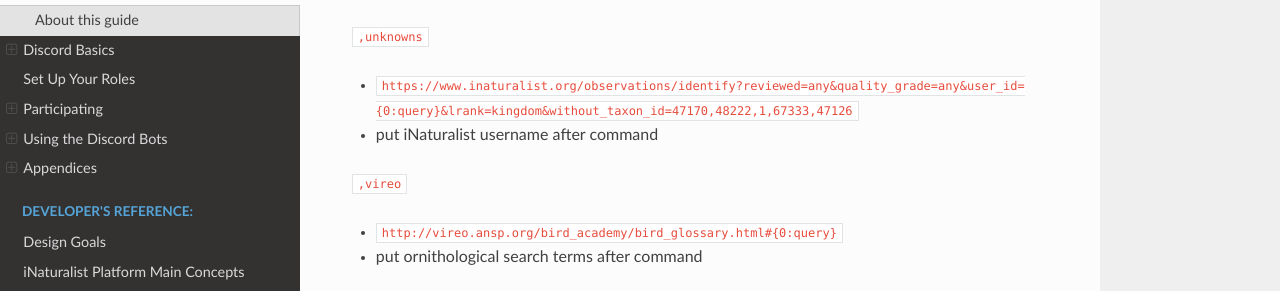
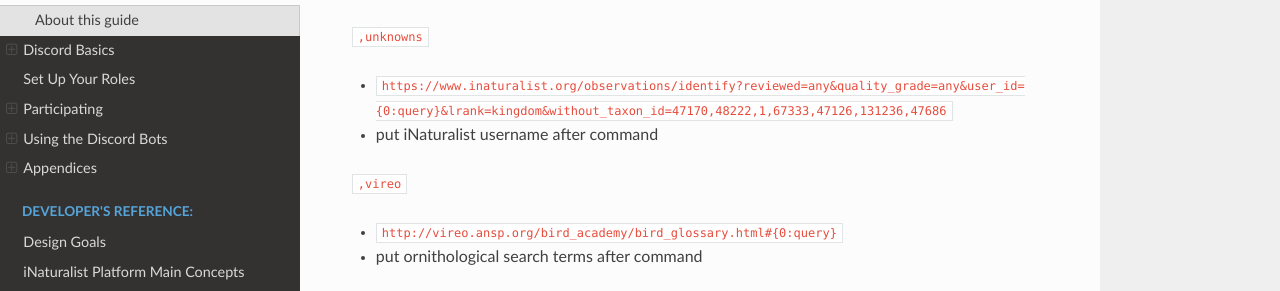
Before and after one commit to dronefly-garden/dronefly, a Sphinx documentation site: the page built from docs/guide_for_participants.rst, in a window 1280 px wide and 900 px high, scrolled down 25290 px. Shown: the part 181-472 px from the top of the window. Built offline with Sphinx 7.4.7 and the Read the Docs theme 2.0.0, drawn with Linux system fonts in a browser that asks for light colours; some of the changed lines change nothing that is shown.

Commit message:
Update guide_for_participants.rst
Updated unknowns customcom URL

```diff
--- a/docs/guide_for_participants.rst
+++ b/docs/guide_for_participants.rst
@@ -814,7 +814,7 @@
 
 ``,unknowns``
 
-- ``https://www.inaturalist.org/observations/identify?reviewed=any&quality_grade=any&user_id={0:query}&lrank=kingdom&without_taxon_id=47170,48222,1,67333,47126``
+- ``https://www.inaturalist.org/observations/identify?reviewed=any&quality_grade=any&user_id={0:query}&lrank=kingdom&without_taxon_id=47170,48222,1,67333,47126,131236,47686``
 - put iNaturalist username after command
 
 ``,vireo``
```
